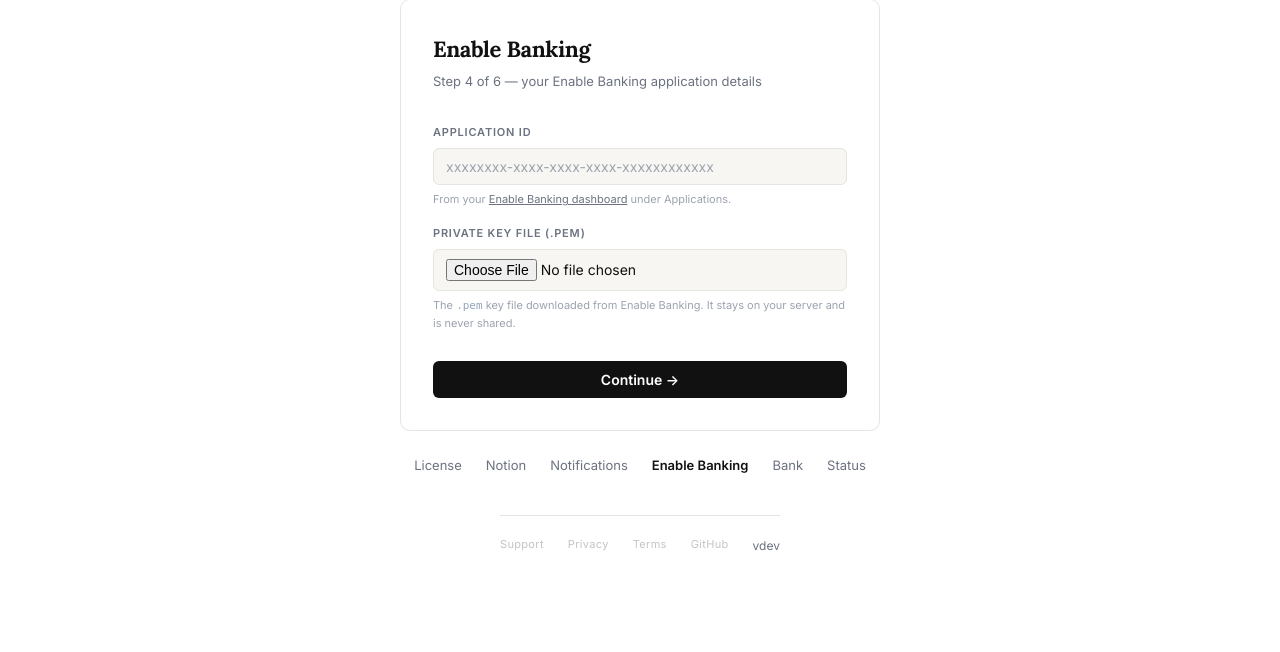
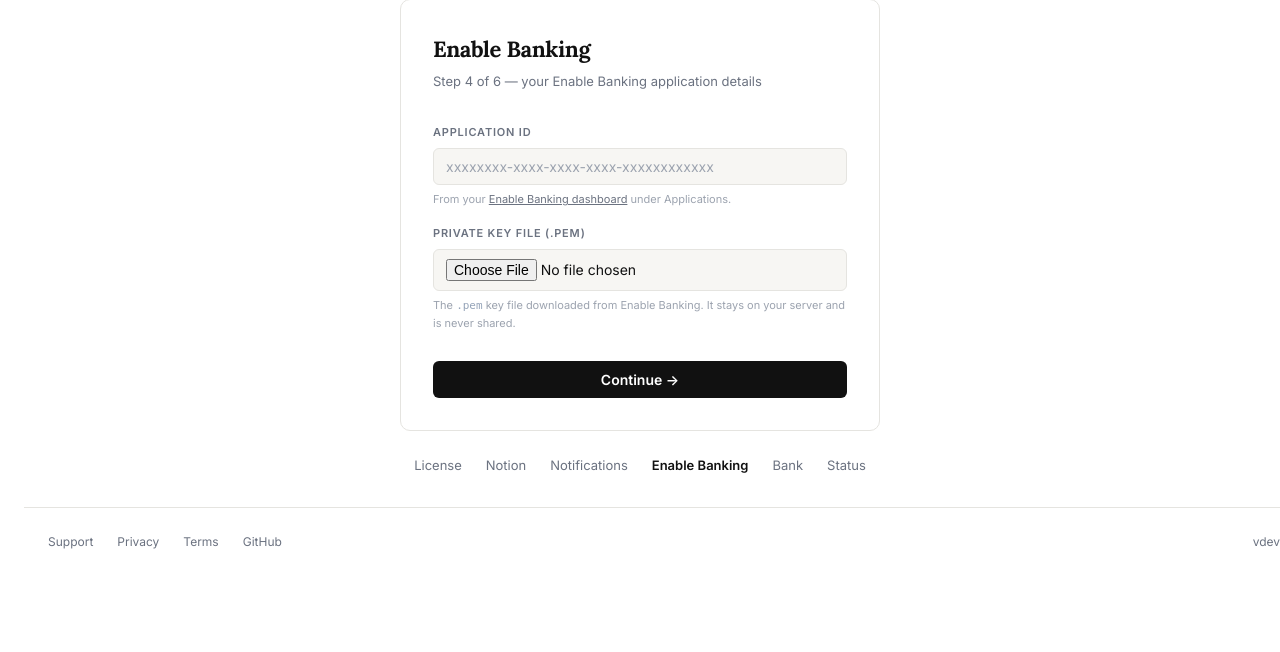
Before and after one commit to DAdjadj/klartion, a Flask app: page /setup/bank in a window 1280 px wide. Shown: the part 169-821 px from the top of the page. After the commit the page ends 718 px from the top, so only its background shows below. Run offline with Flask 3, Linux system fonts and the light colour scheme; data that the repository does not hold is empty.

Commit message:
Fix app footer to be full-width like Bridge Bank
Footer was constrained by body's centered flex layout. Added
align-self:stretch to make it edge-to-edge, matching BB's layout.

Co-Authored-By: Claude Opus 4.6 (1M context) <noreply@anthropic.com>

```diff
--- a/app/web/static/style.css
+++ b/app/web/static/style.css
@@ -182,6 +182,6 @@ input::placeholder { color: var(--hint); }
 .footer-nav a.active { color: var(--text); font-weight: 600; }
 
 /* app footer */
-.app-footer { display: flex; gap: 1.5rem; justify-content: center; margin-top: 2.5rem; padding-bottom: 2rem; flex-wrap: wrap; border-top: 1px solid var(--border); padding-top: 1.25rem; }
-.app-footer a { color: #c4c4c4; text-decoration: none; font-size: 11px; letter-spacing: 0.03em; transition: color 0.15s; }
-.app-footer a:hover { color: var(--muted); }
+.app-footer { width: 100vw; align-self: stretch; border-top: 1px solid var(--border); padding: 1.5rem; display: flex; gap: 1.5rem; justify-content: center; flex-wrap: wrap; margin-top: 2rem; }
+.app-footer a { font-size: 12px; color: var(--muted); text-decoration: none; transition: color 0.15s; }
+.app-footer a:hover { color: var(--text); }
```
